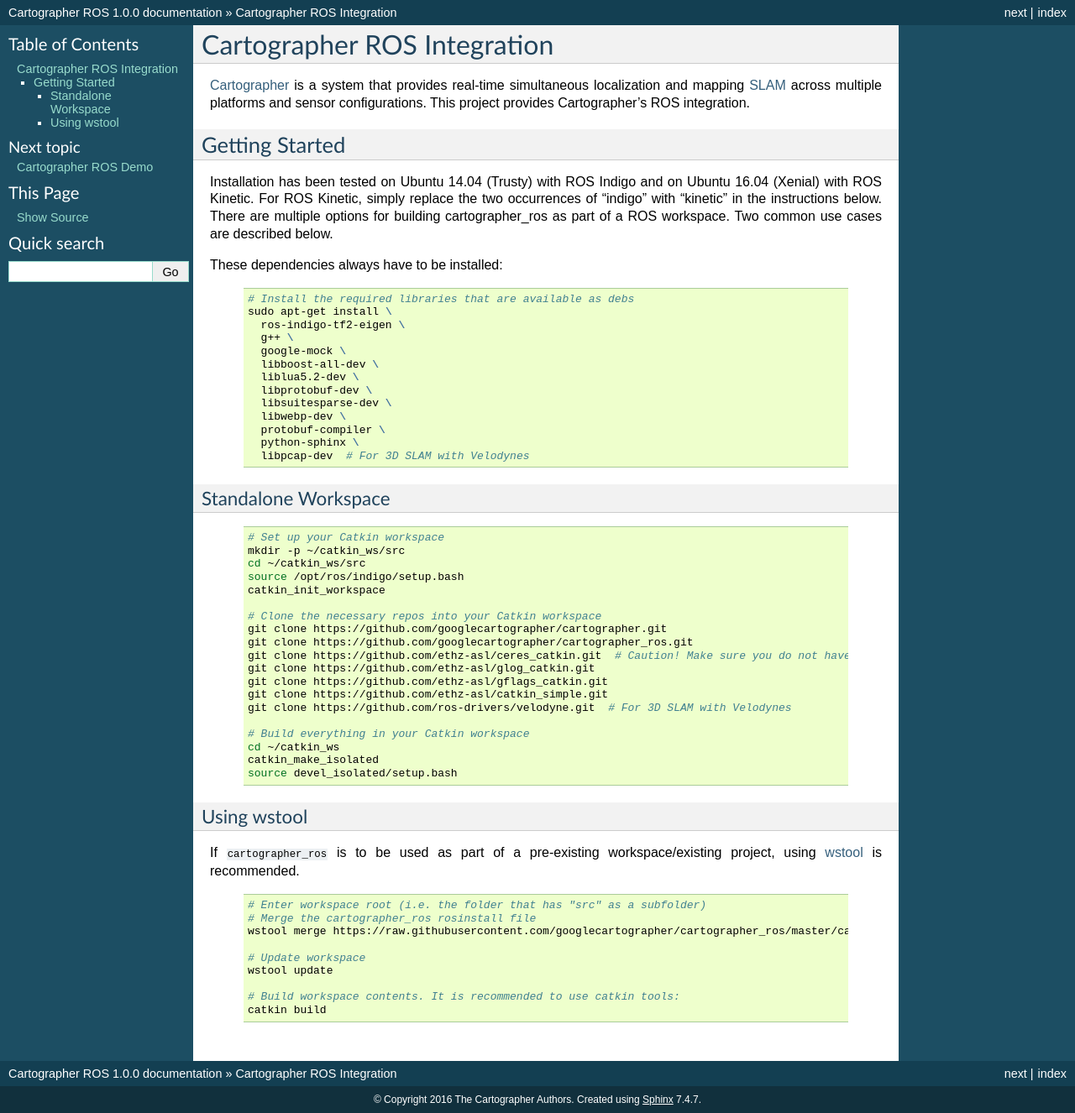
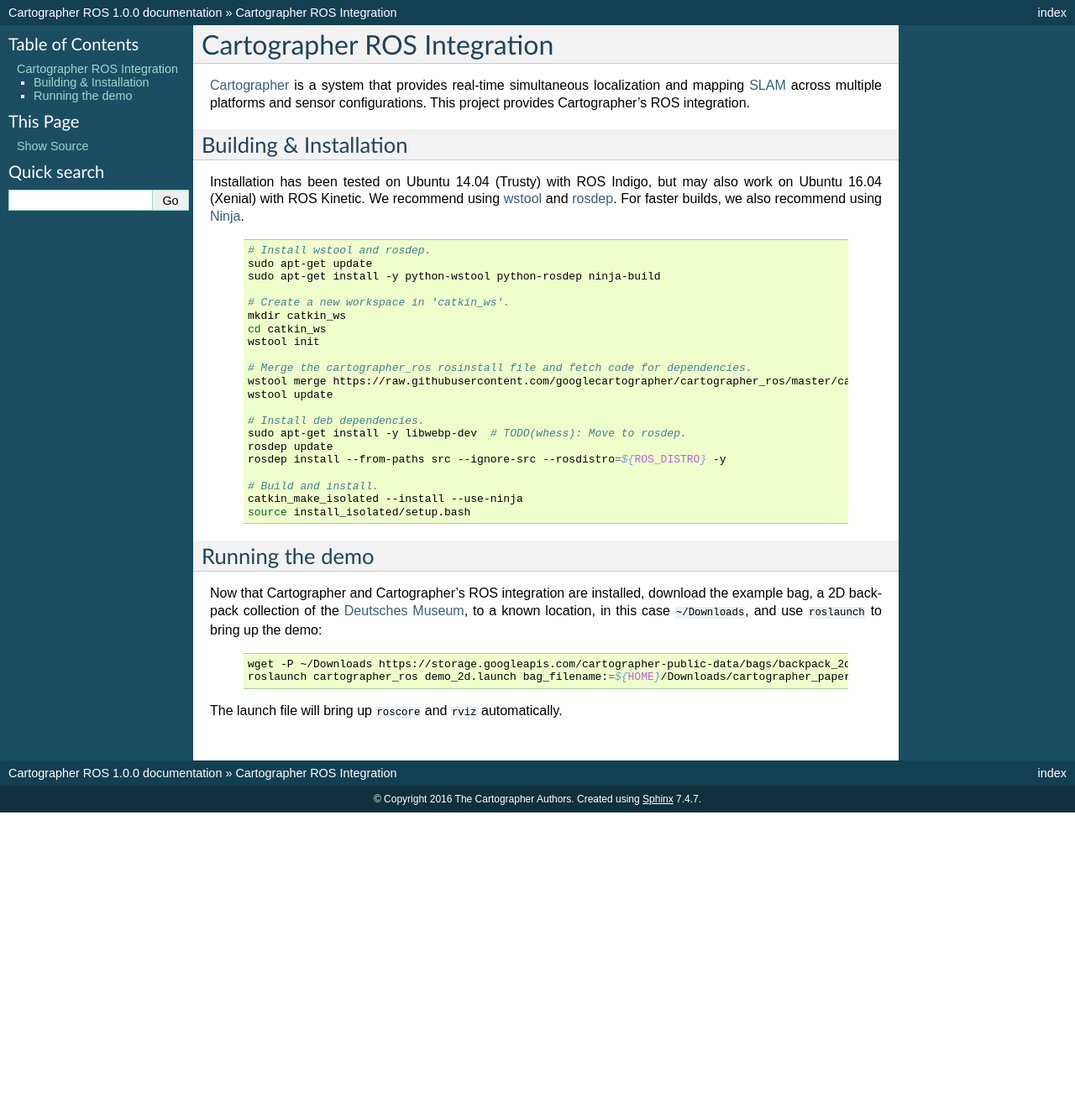
Before and after one commit to cartographer-project/cartographer_ros, a Sphinx documentation site: the page built from docs/source/index.rst, in a window 1280 px wide. Shown: the whole page at 84% size. Built offline with Sphinx 7.4.7, drawn with Linux system fonts in a browser that asks for light colours; after the commit the page ends 968 px from its top, so only the background shows below that.

Commit message:
Improved documentation of cartographer_ros. (#36)
Use wstool and rosdep to fetch dependencies.

```diff
--- a/README.rst
+++ b/README.rst
@@ -25,8 +25,8 @@
 and mapping `SLAM`_ across multiple platforms and sensor configurations. This
 project provides Cartographer's ROS integration.
 
-.. _Cartographer: http://www.github.com/googlecartographer/cartographer
-.. _SLAM: http://en.wikipedia.org/wiki/Simultaneous_localization_and_mapping
+.. _Cartographer: https://github.com/googlecartographer/cartographer
+.. _SLAM: https://en.wikipedia.org/wiki/Simultaneous_localization_and_mapping
 
 Documentation
 =============
--- a/docs/source/demo.rst
+++ /dev/null
@@ -1,31 +0,0 @@
-.. Copyright 2016 The Cartographer Authors
-
-.. Licensed under the Apache License, Version 2.0 (the "License");
-   you may not use this file except in compliance with the License.
-   You may obtain a copy of the License at
-
-..      http://www.apache.org/licenses/LICENSE-2.0
-
-.. Unless required by applicable law or agreed to in writing, software
-   distributed under the License is distributed on an "AS IS" BASIS,
-   WITHOUT WARRANTIES OR CONDITIONS OF ANY KIND, either express or implied.
-   See the License for the specific language governing permissions and
-   limitations under the License.
-
-=====================
-Cartographer ROS Demo
-=====================
-
-First, follow the installation instructions in the :ref:`getting-started` section.
-
-Now that Cartographer and Cartographer's ROS integration are installed,
-download the example bag, a 2D backpack collection of the `Deutsches Museum
-<https://en.wikipedia.org/wiki/Deutsches_Museum>`_, to a known location, in
-this case ``~/Downloads``, and use ``roslaunch`` to bring up the demo:
-
-  .. code-block:: bash
-
-    wget -P ~/Downloads https://storage.googleapis.com/cartographer-public-data/bags/backpack_2d/cartographer_paper_deutsches_museum.bag
-    roslaunch cartographer_ros demo_2d.launch bag_filename:=${HOME}/Downloads/cartographer_paper_deutsches_museum.bag
-
-The launch file will bring up ``roscore`` and ``rviz`` automatically.
--- a/docs/source/index.rst
+++ b/docs/source/index.rst
@@ -20,84 +20,59 @@
    :maxdepth: 2
    :hidden:
 
-   demo
-
 `Cartographer`_ is a system that provides real-time simultaneous localization
 and mapping `SLAM`_ across multiple platforms and sensor configurations. This
 project provides Cartographer's ROS integration.
 
 .. _Cartographer: https://github.com/googlecartographer/cartographer
-.. _SLAM: http://en.wikipedia.org/wiki/Simultaneous_localization_and_mapping
+.. _SLAM: https://en.wikipedia.org/wiki/Simultaneous_localization_and_mapping
 
 .. _getting-started:
 
-Getting Started
-===============
+Building & Installation
+=======================
 
-Installation has been tested on Ubuntu 14.04 (Trusty) with ROS Indigo and on
-Ubuntu 16.04 (Xenial) with ROS Kinetic. For ROS Kinetic, simply replace the two
-occurrences of "indigo" with "kinetic" in the instructions below. There are
-multiple options for building cartographer_ros as part of a ROS workspace. Two
-common use cases are described below.
-
-These dependencies always have to be installed:
+Installation has been tested on Ubuntu 14.04 (Trusty) with ROS Indigo, but may
+also work on Ubuntu 16.04 (Xenial) with ROS Kinetic. We recommend using
+`wstool <http://wiki.ros.org/wstool>`_ and
+`rosdep <http://wiki.ros.org/rosdep>`_. For faster builds, we also recommend
+using `Ninja <https://ninja-build.org>`_.
 
   .. code-block:: bash
 
-    # Install the required libraries that are available as debs
-    sudo apt-get install \
-      ros-indigo-tf2-eigen \
-      g++ \
-      google-mock \
-      libboost-all-dev \
-      liblua5.2-dev \
-      libprotobuf-dev \
-      libsuitesparse-dev \
-      libwebp-dev \
-      protobuf-compiler \
-      python-sphinx \
-      libpcap-dev  # For 3D SLAM with Velodynes
+    # Install wstool and rosdep.
+    sudo apt-get update
+    sudo apt-get install -y python-wstool python-rosdep ninja-build
 
-Standalone Workspace
---------------------
+    # Create a new workspace in 'catkin_ws'.
+    mkdir catkin_ws
+    cd catkin_ws
+    wstool init
+
+    # Merge the cartographer_ros rosinstall file and fetch code for dependencies.
+    wstool merge https://raw.githubusercontent.com/googlecartographer/cartographer_ros/master/cartographer_ros.rosinstall
+    wstool update
+
+    # Install deb dependencies.
+    sudo apt-get install -y libwebp-dev  # TODO(whess): Move to rosdep.
+    rosdep update
+    rosdep install --from-paths src --ignore-src --rosdistro=${ROS_DISTRO} -y
+
+    # Build and install.
+    catkin_make_isolated --install --use-ninja
+    source install_isolated/setup.bash
+
+Running the demo
+================
+
+Now that Cartographer and Cartographer's ROS integration are installed,
+download the example bag, a 2D backpack collection of the `Deutsches Museum
+<https://en.wikipedia.org/wiki/Deutsches_Museum>`_, to a known location, in
+this case ``~/Downloads``, and use ``roslaunch`` to bring up the demo:
 
   .. code-block:: bash
 
-    # Set up your Catkin workspace
-    mkdir -p ~/catkin_ws/src
-    cd ~/catkin_ws/src
-    source /opt/ros/indigo/setup.bash
-    catkin_init_workspace
+    wget -P ~/Downloads https://storage.googleapis.com/cartographer-public-data/bags/backpack_2d/cartographer_paper_deutsches_museum.bag
+    roslaunch cartographer_ros demo_2d.launch bag_filename:=${HOME}/Downloads/cartographer_paper_deutsches_museum.bag
 
-    # Clone the necessary repos into your Catkin workspace
-    git clone https://github.com/googlecartographer/cartographer.git
-    git clone https://github.com/googlecartographer/cartographer_ros.git
-    git clone https://github.com/ethz-asl/ceres_catkin.git  # Caution! Make sure you do not have "suitesparse" in your Catkin workspace
-    git clone https://github.com/ethz-asl/glog_catkin.git
-    git clone https://github.com/ethz-asl/gflags_catkin.git
-    git clone https://github.com/ethz-asl/catkin_simple.git
-    git clone https://github.com/ros-drivers/velodyne.git  # For 3D SLAM with Velodynes
-
-    # Build everything in your Catkin workspace
-    cd ~/catkin_ws
-    catkin_make_isolated
-    source devel_isolated/setup.bash
-
-Using wstool
-------------
-
-If ``cartographer_ros`` is to be used as part of a pre-existing
-workspace/existing project, using `wstool <http://wiki.ros.org/wstool>`_ is
-recommended.
-
-  .. code-block:: bash
-
-    # Enter workspace root (i.e. the folder that has "src" as a subfolder)
-    # Merge the cartographer_ros rosinstall file
-    wstool merge https://raw.githubusercontent.com/googlecartographer/cartographer_ros/master/cartographer_ros.rosinstall
-
-    # Update workspace
-    wstool update
-
-    # Build workspace contents. It is recommended to use catkin tools:
-    catkin build
+The launch file will bring up ``roscore`` and ``rviz`` automatically.
```
